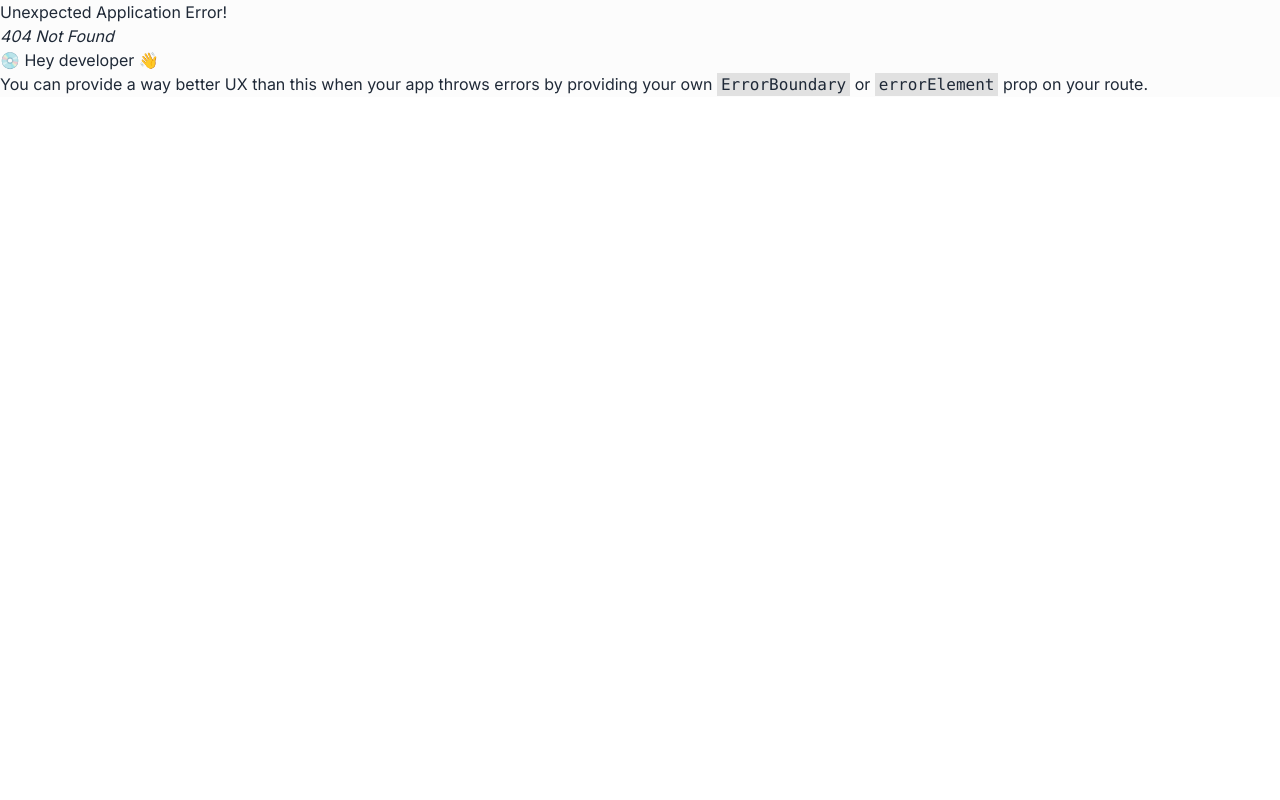
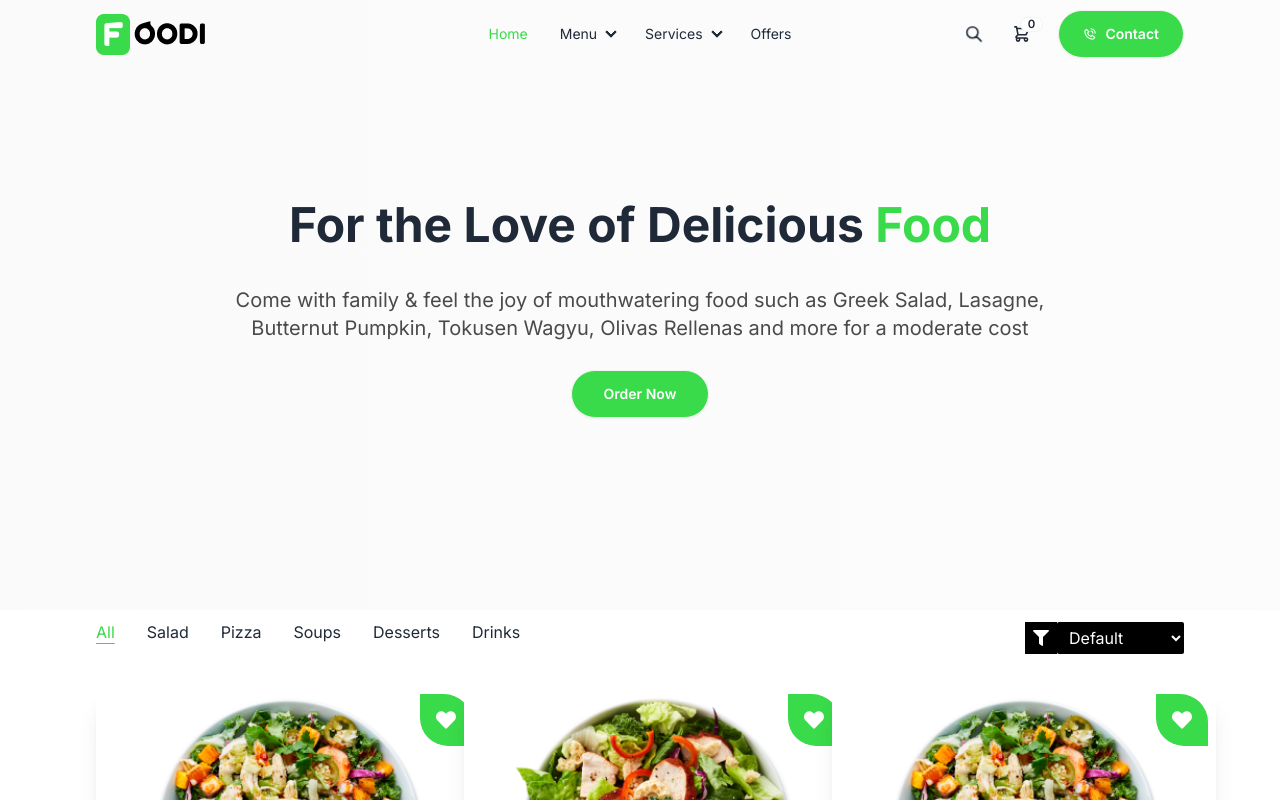
Before and after one commit to holooluwatosin/complete-mern-project, a React (Vite) app: page /menu in a window 1280 px wide. Before the commit this address had no page. Shown: the top 800 px of the page. Built offline with nearby package versions, Linux system fonts and the light colour scheme.

Commit message:
addition of menu page

```diff
--- a/src/App.css
+++ b/src/App.css
@@ -1,26 +1,75 @@
-@import url('https://fonts.googleapis.com/css2?family=Inter:wght@100;200;300;400;500;600;700;800&display=swap');
+@import url('https://fonts.googleapis.com/css2?family=Inter:wght@100;200;300;400;500;600;700;800;900&display=swap');
 
-body {
-    font-family: 'Inter', sans-serif;
-    background-color: #FCFCFC;
+body{
+  font-family: 'Inter', sans-serif;
 }
 
-header {
-    z-index: 10001 !important;
+header, nav{
+  z-index: 10001 !important;
 }
 
-.section-container {
-    @apply max-w-screen-2xl container mx-auto lg:px-24 p-4;
+.subtitle{
+  @apply text-red uppercase tracking-wide font-semibold text-lg;
 }
 
-.subtitle {
-    @apply text-red uppercase tracking-wide font-medium text-lg;
+.title{
+  @apply  text-4xl md:text-5xl md:leading-snug font-bold my-2;
 }
 
-.title {
-    @apply text-4xl md:text-5xl font-bold my-2 md:leading-snug leading-snug
+.slick-slider {
+  /* background-color: aquamarine; */
+  /* padding-left: 30px; */
+  /* height: 480px !important; */
 }
 
-.heartStar {
-    border-radius: 0px 28px 0px 28px;
+
+.slick-prev {
+  z-index: 1;
+  /* background-color: red !important; */
 }
+.slick-next {
+  z-index: 1;
+  /* background-color: red !important; */
+}
+
+.slick-dots li button:before {
+  color: rgb(179, 178, 178) !important;
+  font-size: 10px !important;
+  margin-top: 10px;
+}
+
+.slick-dots li.slick-active button:before {
+  color: white !important;
+  /* font-size: 12px !important; */
+}
+
+.heartStar{
+  border-radius: 0px 28px 0px 28px;
+}
+
+.section-container{
+  @apply max-w-screen-2xl container mx-auto xl:px-24 px-4
+}
+
+.footer-title{
+  color: black !important;
+}
+
+.active{
+  text-decoration: underline;
+  text-underline-offset: 5px;
+  color: #39DB4A;
+}
+
+.loading-spinner {
+  display: flex;
+  align-items: center;
+  justify-content: center;
+  min-height: 100vh;
+  font-size: 1.5rem;
+  color: #fff;
+}
+
+.footer-settings {
+    z-index: -1000;
+}
--- a/src/components/Banner.jsx
+++ b/src/components/Banner.jsx
@@ -13,6 +13,8 @@
                   <img src="/images/home/b-food1.png" alt="" className='rounded-2xl' />
                   <div className='space-y-1 pr-2'>
                     <h5 className='font-medium mb-1'>Spicy noodles</h5>
+
+                    {/* Rating component from daisyUI */}
                     <div className="rating rating-sm x">
                       <input type="radio" name="rating-2" className="mask mask-star-2 bg-yellow-500" readOnly />
                       <input type="radio" name="rating-2" className="mask mask-star-2 bg-yellow-500" readOnly />
@@ -30,6 +32,8 @@
                   {/* <img src="/images/home/b-food1.png" alt="" className='rounded-2xl h-full w-full md:w-1/2' /> */}
                   <div className='space-y-1'>
                     <h5 className='font-medium mb-1'>Spicy noodles</h5>
+
+                    {/* Rating component from daisyUI */}
                     <div className="rating rating-sm">
                       <input type="radio" name="rating-2" className="mask mask-star-2 bg-yellow-500" readOnly />
                       <input type="radio" name="rating-2" className="mask mask-star-2 bg-yellow-500" readOnly />
--- a/src/components/Footer.jsx
+++ b/src/components/Footer.jsx
@@ -2,7 +2,8 @@
 
 const Footer = () => {
   return (
-    <div>
+    <div className='footer-settings'>
+        {/* Footer component from daisyUI */}
         <footer className="footer xl:px-24 py-10 px-4 text-base-content">
             <aside>
                 <img src='/logo.png' />
@@ -10,26 +11,34 @@
                     Savor the artistry where every dish is a culinary masterpiece
                 </p>
             </aside>
-            <nav>
+            {/* PS: It was formerly like this, but i changed it because the z-index was overlapping. */}
+            {/* <nav>
                 <header className="footer-title text-black">Useful links</header>
                 <a className="link link-hover">About us</a>
                 <a className="link link-hover">Events</a>
                 <a className="link link-hover">Blogs</a>
                 <a className="link link-hover">FAQ</a>
-            </nav>
-            <nav>
-                <header className="footer-title">Main Menu</header>
+            </nav> */}
+            <div>
+                <div className="footer-title text-black">Useful links</div>
+                <a className="link link-hover">About us</a>
+                <a className="link link-hover">Events</a>
+                <a className="link link-hover">Blogs</a>
+                <a className="link link-hover">FAQ</a>
+            </div>
+            <div>
+                <div className="footer-title">Main Menu</div>
                 <a className="link link-hover">Home</a>
                 <a className="link link-hover">Offers</a>
                 <a className="link link-hover">Menus</a>
                 <a className="link link-hover">Reservation</a>
-            </nav>
-            <nav>
-                <header className="footer-title">Contact Us</header>
+            </div>
+            <div>
+                <div className="footer-title">Contact Us</div>
                 <a className="link link-hover">example@email.com</a>
                 <a className="link link-hover">+64 958 248 966</a>
                 <a className="link link-hover">Social media</a>
-            </nav>
+            </div>
         </footer>
         <hr />
         <footer className="footer items-center xl:px-24 px-4 py-4 mt-2">
--- a/src/components/Navbar.jsx
+++ b/src/components/Navbar.jsx
@@ -25,12 +25,13 @@
     const navItems = (
         <>
             <li>
-                <a href='/'>Home</a>
+                <a href='/' className='text-green'>Home</a>
             </li>
             <li tabIndex={0}>
                 <details>
                 <summary>Menu</summary>
                 <ul className="p-2">
+                    <li><a href='/menu'>All</a></li>
                     <li><a>Ewa-Agoyin</a></li>
                     <li><a>Jollof</a></li>
                 </ul>
@@ -58,7 +59,6 @@
 
     return (
         <header className='max-w-screen-2xl container mx-auto fixed top-0 right-0 left-0 transition-all duration-300 ease-in-out'>
-        {/* <header  className={`max-w-screen-2xl container mx-auto fixed top-0 left-0 right-0 transition-all duration-300 ease-in-out`}> */}
             <div className={`navbar lg:px-24 ${isSticky ? "shadow-md bg-base-100 transition-all duration-300 ease-in-out" :  ""}`}>
             {/* <div className="navbar lg:px-24"> */}
                 <div className="navbar-start">
--- a/src/layouts/Main.jsx
+++ b/src/layouts/Main.jsx
@@ -8,7 +8,9 @@
   return (
     <div className='h-screen'>
       <Navbar />
-      <Outlet />
+      <div className='min-h-screen'>
+        <Outlet />
+      </div>
       <Footer />
     </div>
   )
--- a/src/pages/home/SpecialDishes.jsx
+++ b/src/pages/home/SpecialDishes.jsx
@@ -39,11 +39,11 @@
         fetch("/menu.json")
         .then(res => res.json())
         .then(data => {
-            console.log('data', data);
+            // console.log('data', data);
             const specials = data.filter((item) => {
                 return item.category === "popular";
             })
-            console.log('specials', specials);
+            // console.log('specials', specials);
             setRecipes(specials)
         })
     }, [])
--- /dev/null
+++ b/src/pages/shop/Menu.jsx
@@ -0,0 +1,210 @@
+import React, { useEffect, useState } from "react";
+import { FaFilter, FaAngleRight } from 'react-icons/fa';
+import Cards from "../../components/Cards";
+
+const Menu = () => {
+    const [menu, setMenu] = useState([]);
+    const [filteredItems, setFilteredItems] = useState([]);
+    const [selectedCategory, setSelectedCategory] = useState("all");
+    const [sortOption, setSortOption] = useState("default");
+    const [currentPage, setCurrentPage] = useState(1);
+    const [itemsPerPage] = useState(9); // Number of items to display per page
+
+    useEffect(() => {
+        // Fetch data from the backend
+        const fetchData = async () => {
+            try {
+                const response = await fetch("/menu.json");
+                const data = await response.json();
+                setMenu(data);
+                setFilteredItems(data); // Initially, display all items
+            } catch (error) {
+                console.error("Error fetching data:", error);
+            }
+        };
+
+        fetchData();
+    }, []);
+
+    const filterItems = (category) => {
+        const filtered =
+        category === "all"
+            ? menu
+            : menu.filter((item) => item.category === category);
+
+        setFilteredItems(filtered);
+        setSelectedCategory(category);
+        // setCurrentPage(1);
+    };
+
+    // Show all data function
+    const showAll = () => {
+        setFilteredItems(menu);
+        setSelectedCategory("all");
+        // setCurrentPage(1);
+    };
+
+    // Sorting based on A-Z, Z-A and Low-High pricing.
+    const handleSortChange = (option) => {
+        setSortOption(option);
+
+        // Logic for sorting based on the selected option
+        let sortedItems = [...filteredItems];
+
+        const a = sortedItems.sort((a, b) => a.name.localeCompare(b.name));
+        console.log("A-Z", a);
+
+        const b = sortedItems.sort((a, b) => b.name.localeCompare(a.name));
+        console.log("Z-A", b);
+
+        switch (option) {
+            case "A-Z":
+                sortedItems.sort((a, b) => a.name.localeCompare(b.name));
+                // const a = sortedItems.sort((a, b) => a.name.localeCompare(b.name));
+                // console.log("A-Z", a);
+                break;
+            case "Z-A":
+                sortedItems.sort((a, b) => b.name.localeCompare(a.name));
+                // const b = sortedItems.sort((a, b) => b.name.localeCompare(a.name));
+                // console.log("Z-A", b);
+                break;
+            case "low-to-high":
+                sortedItems.sort((a, b) => a.price - b.price);
+                // const c = sortedItems.sort((a, b) => a.price - b.price);
+                // console.log("low-to-high", c);
+                break;
+            case "high-to-low":
+                sortedItems.sort((a, b) => b.price - a.price);
+                // const d = sortedItems.sort((a, b) => b.price - a.price);
+                // console.log("high-to-low", d);
+                break;
+            default:
+                // Do nothing for the "default" case
+                break;
+        }
+
+        setFilteredItems(sortedItems);
+        setCurrentPage(1);
+    };
+
+    //   console.log(filteredItems);
+    // Pagination logic
+    const indexOfLastItem = currentPage * itemsPerPage;
+    const indexOfFirstItem = indexOfLastItem - itemsPerPage;
+    const currentItems = filteredItems.slice(indexOfFirstItem, indexOfLastItem);
+
+    const paginate = (pageNumber) => setCurrentPage(pageNumber);
+
+  return (
+    <div className="">
+        {/* menu banner */}
+        <div className="max-w-screen-2xl container mx-auto xl:px-24 px-4 bg-gradient-to-r from-0% from-[#FAFAFA] to-[#FCFCFC] to-100%">
+            <div className="py-48 flex flex-col items-center justify-center">
+                {/* content */}
+                <div className=" text-center px-4 space-y-7">
+                    <h2 className="md:text-5xl text-4xl font-bold md:leading-snug leading-snug">
+                        For the Love of Delicious <span className="text-green">Food</span>
+                    </h2>
+                    <p className="text-[#4A4A4A] text-xl md:w-4/5 mx-auto">
+                        Come with family & feel the joy of mouthwatering food such as
+                        Greek Salad, Lasagne, Butternut Pumpkin, Tokusen Wagyu, Olivas
+                        Rellenas and more for a moderate cost
+                    </p>
+                    <button className="bg-green font-semibold btn text-white px-8 py-3 rounded-full">
+                        Order Now
+                    </button>
+                </div>
+            </div>
+        </div>
+
+        {/* menu shop  */}
+        <div className="section-container">
+            <div className="flex flex-col md:flex-row flex-wrap md:justify-between items-center space-y-3 mb-8">
+
+            {/* all category buttons */}
+            <div className="flex flex-row justify-start md:items-center md:gap-8 gap-4  flex-wrap">
+                <button
+                    onClick={showAll}
+                    className={selectedCategory === "all" ? "active" : ""}
+                >
+                    All
+                </button>
+                <button
+                    onClick={() => filterItems("salad")}
+                    className={selectedCategory === "salad" ? "active" : ""}
+                >
+                    Salad
+                </button>
+                <button
+                    onClick={() => filterItems("pizza")}
+                    className={selectedCategory === "pizza" ? "active" : ""}
+                >
+                    Pizza
+                </button>
+                <button
+                    onClick={() => filterItems("soup")}
+                    className={selectedCategory === "soup" ? "active" : ""}
+                >
+                    Soups
+                </button>
+                <button
+                    onClick={() => filterItems("dessert")}
+                    className={selectedCategory === "dessert" ? "active" : ""}
+                >
+                    Desserts
+                </button>
+                <button
+                    onClick={() => filterItems("drinks")}
+                    className={selectedCategory === "drinks" ? "active" : ""}
+                >
+                    Drinks
+                </button>
+            </div>
+
+            {/* filter options */}
+            <div className="flex justify-end mb-4 rounded-sm">
+                <div className="bg-black p-2 ">
+                    <FaFilter className="text-white h-4 w-4" />
+                </div>
+                <select
+                    id="sort"
+                    onChange={(e) => handleSortChange(e.target.value)}
+                    value={sortOption}
+                    className="bg-black text-white px-2 py-1 rounded-sm"
+                >
+                    <option value="default"> Default</option>
+                    <option value="A-Z">A-Z</option>
+                    <option value="Z-A">Z-A</option>
+                    <option value="low-to-high">Low to High</option>
+                    <option value="high-to-low">High to Low</option>
+                </select>
+            </div>
+        </div>
+
+            {/* product card */}
+            <div className="grid lg:grid-cols-3 md:grid-cols-2 sm:grid-cols-2 grid-cols-1 gap-4 ">
+                {currentItems.map((item) => (
+                    <Cards key={item._id} item={item} />
+                ))}
+            </div>
+        </div>
+
+        {/* Pagination */}
+        <div className="flex justify-center my-8 flex-wrap gap-2">
+            {Array.from({ length: Math.ceil(filteredItems.length / itemsPerPage) }).map((_, index) => (
+                <button
+                    key={index + 1}
+                    onClick={() => paginate(index + 1)}
+                    className={`mx-1 px-3 py-1 rounded-full ${
+                    currentPage === index + 1 ? "bg-green text-white" : "bg-gray-200"
+                    }`}
+                >
+                    {index + 1}
+                </button>
+            ))}
+        </div>
+    </div>
+  );
+};
+
+export default Menu;
--- a/src/router/Router.jsx
+++ b/src/router/Router.jsx
@@ -1,6 +1,7 @@
 import { createBrowserRouter } from "react-router-dom";
 import Main from "../layouts/Main";
 import Home from "../pages/home/Home";
+import Menu from "../pages/shop/Menu";
 
 const router = createBrowserRouter([
     {
@@ -10,6 +11,10 @@
         {
           path: "/",
           element: <Home />,
+        },
+        {
+          path: "/menu",
+          element: <Menu />,
         }
       ]
     },
```
